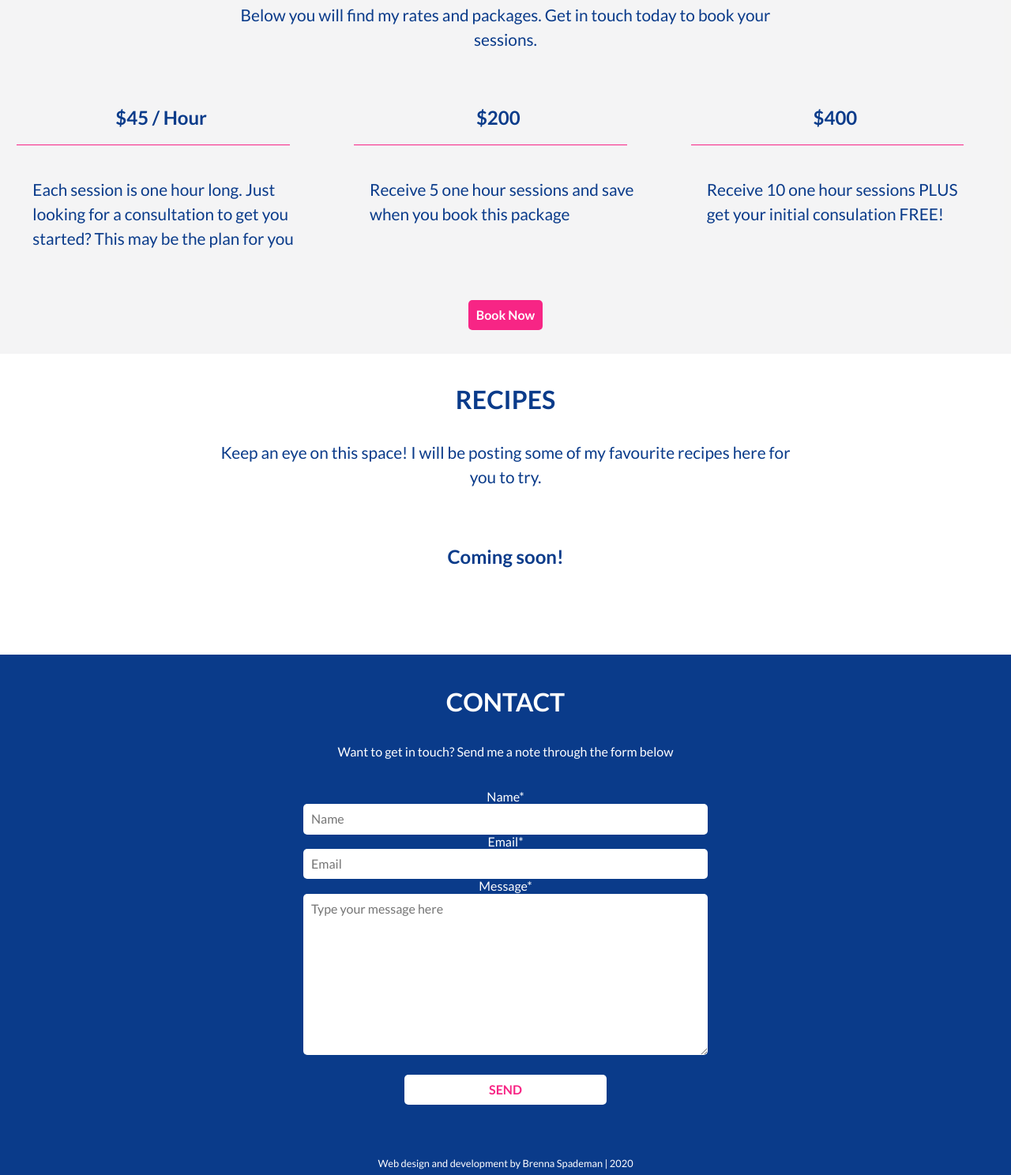
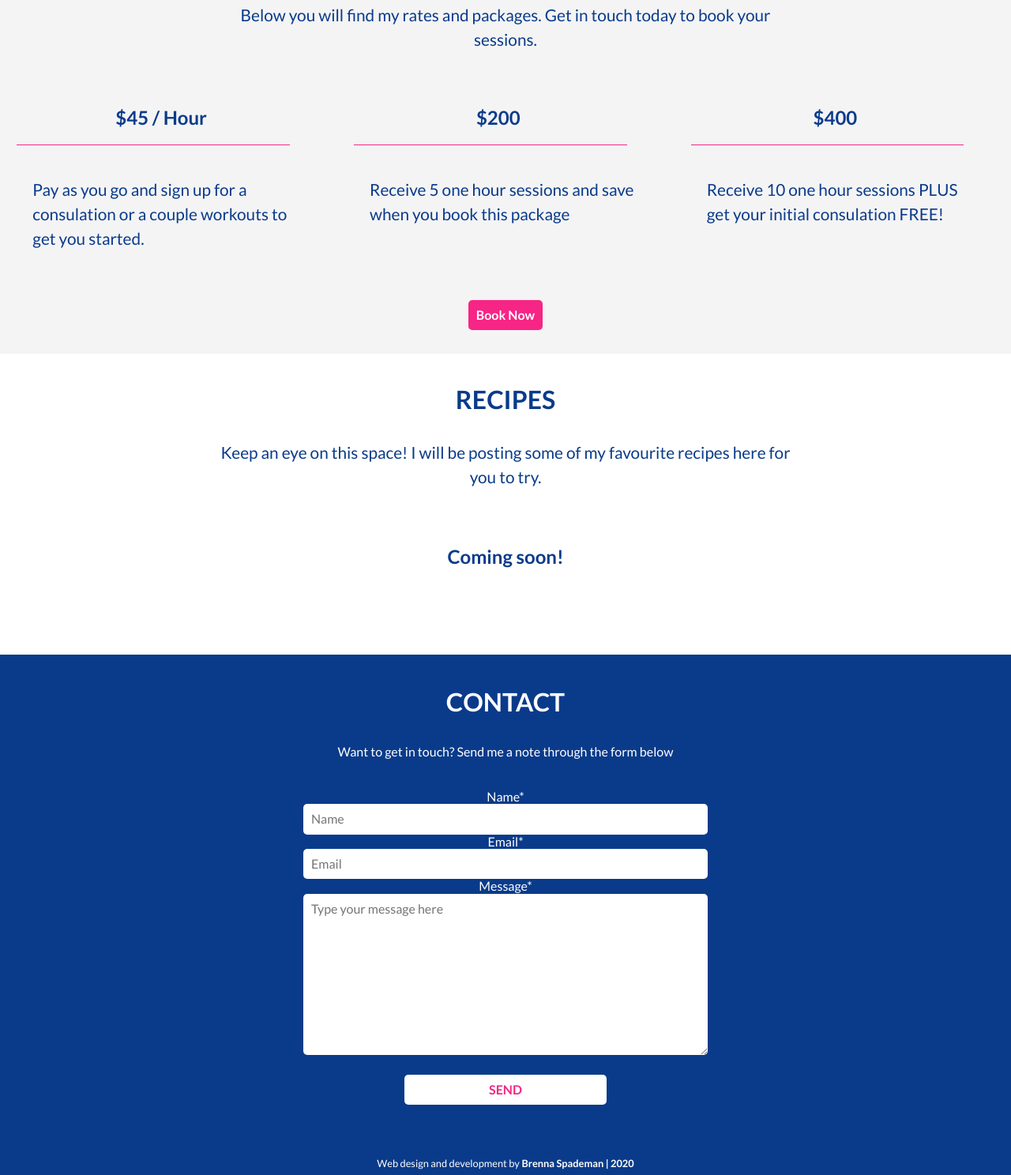
Before and after one commit to b-spademan/w-spademan, a website built with Parcel: page index.html in a window 1280 px wide. Shown: the part 2634-4122 px from the top of the page at 79% size. Built offline with nearby package versions, Linux system fonts and the light colour scheme.

Commit message:
Minor content edits

```diff
--- a/css/main.css
+++ b/css/main.css
@@ -337,6 +337,12 @@ input, textarea {
   padding-bottom: 5px;
   width: 60%;
   margin: 0 auto;
+}
+
+span {
+  color: white;
+  font-weight: bold;
+  text-transform: capitalize;
 }
 
 /* ==========================================================================
--- a/index.html
+++ b/index.html
@@ -119,8 +119,7 @@
       <div class="price-list">
         <div class="price-item">
           <h5>$45 / Hour</h5>
-          <p>Each session is one hour long. Just looking for a consultation to get you started? This may be the plan for you</p>
-          <!-- <p>Pay as you go and sign up for a consulation or a couple workouts to get you started.</p> -->
+          <p>Pay as you go and sign up for a consulation or a couple workouts to get you started.</p>
           <div class="line-break-sml"></div>
         </div>
 
@@ -164,7 +163,7 @@
     <input type="hidden" name="_gotchya">
     <button type="submit" class="submit">Send</button>
   </form>
-  <p class="copyright">Web design and development by Brenna Spademan | 2020</p>
+  <p class="copyright">Web design and development by <a href="http://www.brennaspademan.com" target="_blank"><span>Brenna Spademan | 2020</span></a></p>
 </footer>
 
 
```
